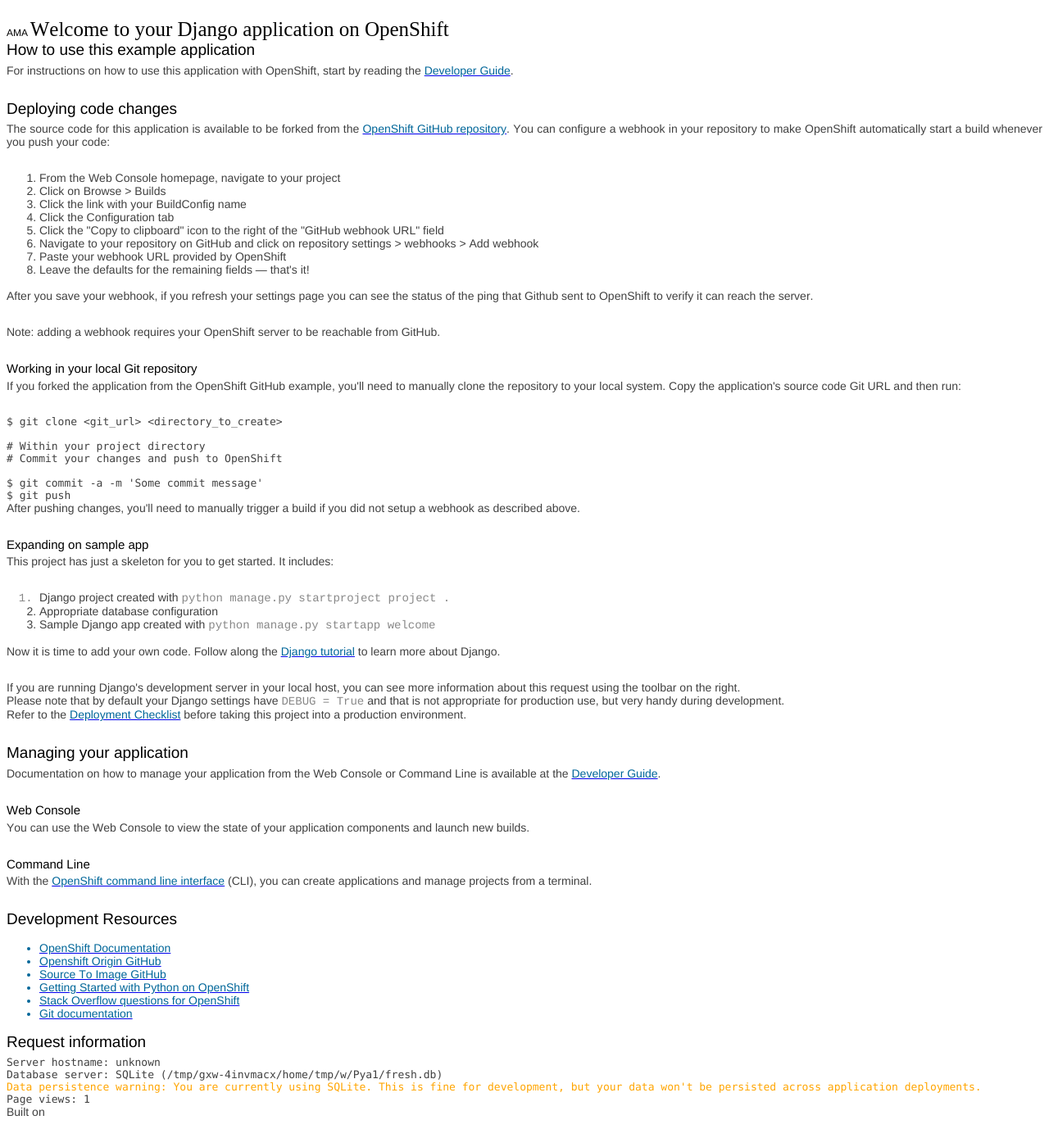
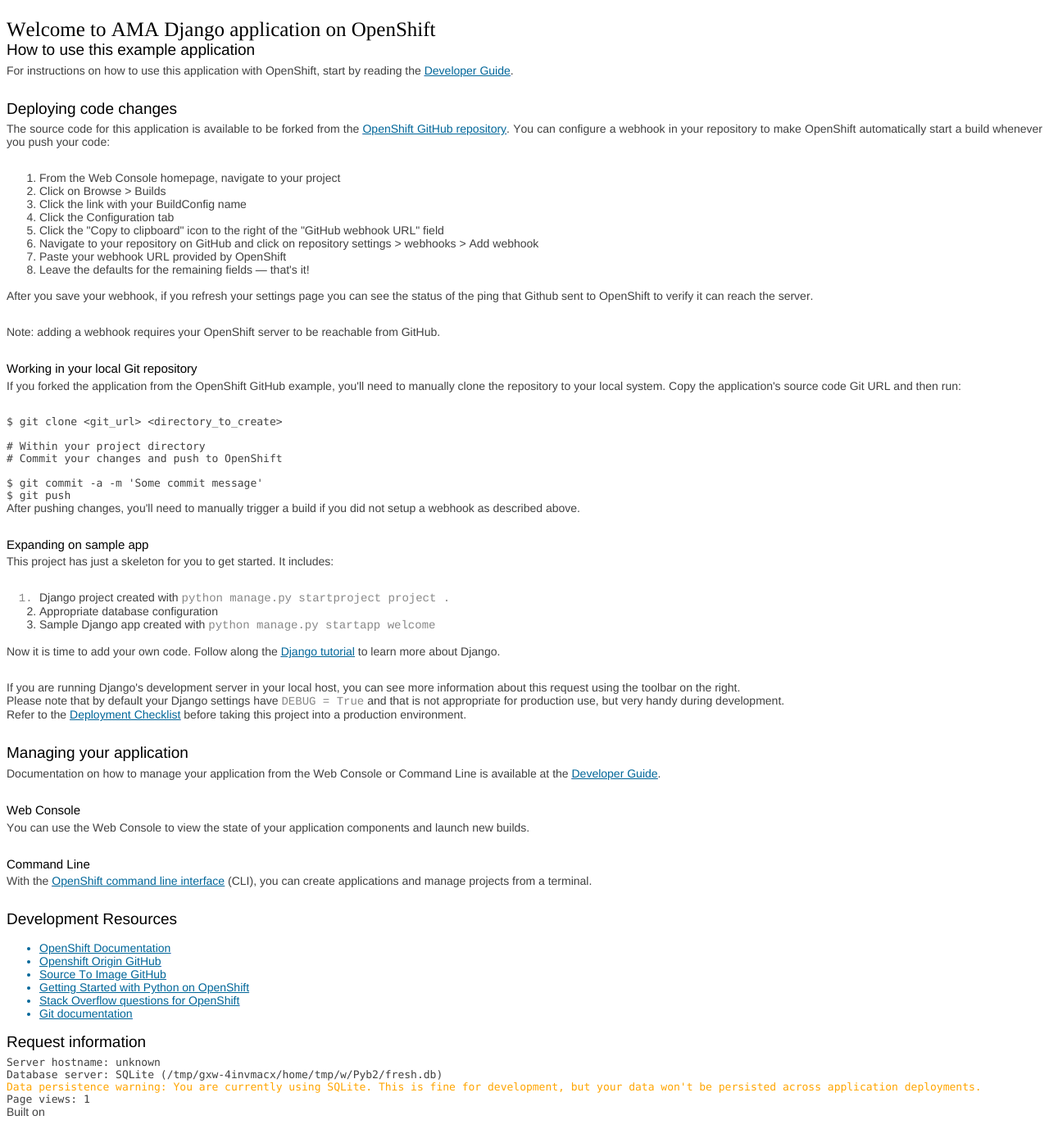
Before and after one commit to kos0ama/django-ex, a Django app: page / in a window 1280 px wide. Shown: the whole page at 82% size. Run offline with Django 3.2, Linux system fonts and the light colour scheme; data comes from the database, SQL or seed files in the repository; some libraries are stand-ins or nearby versions.

Commit message:
re charenge

```diff
--- a/welcome/templates/welcome/index.html
+++ b/welcome/templates/welcome/index.html
@@ -7,95 +7,98 @@
   <meta name="Generator" content="Cocoa HTML Writer">
   <meta name="CocoaVersion" content="1504.81">
   <style type="text/css">
-    p.p1 {margin: 0.0px 0.0px 0.0px 0.0px; font: 12.0px Helvetica; min-height: 14.0px}
-    p.p2 {margin: 0.0px 0.0px 0.0px 0.0px; font: 25.0px 'Helvetica Neue Light'; color: #000000; -webkit-text-stroke: #000000}
-    p.p4 {margin: 0.0px 0.0px 28.0px 0.0px; text-align: justify; line-height: 19.0px; font: 14.0px 'Helvetica Neue'; color: #404040; -webkit-text-stroke: #404040}
-    p.p5 {margin: 0.0px 0.0px 0.0px 0.0px; line-height: 19.0px; font: 14.0px 'Helvetica Neue'; color: #404040; -webkit-text-stroke: #404040}
-    p.p7 {margin: 0.0px 0.0px 0.0px 0.0px; line-height: 18.0px; font: 13.0px Menlo; color: #404040; -webkit-text-stroke: #404040; background-color: #ffffff}
-    p.p8 {margin: 0.0px 0.0px 0.0px 0.0px; line-height: 18.0px; font: 13.0px Menlo; color: #404040; -webkit-text-stroke: #404040; background-color: #ffffff; min-height: 15.0px}
-    p.p12 {margin: 0.0px 0.0px 0.0px 0.0px; line-height: 18.0px; font: 13.0px Menlo; color: #ffa500; -webkit-text-stroke: #ffa500; background-color: #ffffff}
-    p.p13 {margin: 0.0px 0.0px 0.0px 0.0px; line-height: 19.0px; font: 14.0px 'Helvetica Neue'; color: #006699; -webkit-text-stroke: #006699; min-height: 16.0px}
-    li.li5 {margin: 0.0px 0.0px 0.0px 0.0px; line-height: 19.0px; font: 14.0px 'Helvetica Neue'; color: #404040; -webkit-text-stroke: #404040}
-    li.li9 {margin: 0.0px 0.0px 0.0px 0.0px; line-height: 19.0px; font: 14.0px Courier; color: #888888; -webkit-text-stroke: #888888}
-    li.li10 {margin: 0.0px 0.0px 0.0px 0.0px; line-height: 19.0px; font: 14.0px 'Helvetica Neue'; color: #404040; -webkit-text-stroke: #888888}
-    li.li11 {margin: 0.0px 0.0px 0.0px 0.0px; line-height: 19.0px; font: 14.0px 'Helvetica Neue'; color: #006699; -webkit-text-stroke: #006699}
-    span.s1 {font: 12.0px Helvetica; color: #000000; -webkit-text-stroke: 0px #000000}
-    span.s2 {font-kerning: none}
-    span.s3 {font: 14.0px 'Helvetica Neue'; font-kerning: none; color: #006699; -webkit-text-stroke: 0px #006699}
-    span.s4 {-webkit-text-stroke: 0px #000000}
-    span.s5 {font: 14.0px 'Helvetica Neue'; color: #404040; -webkit-text-stroke: 0px #000000}
-    span.s6 {font: 14.0px 'Helvetica Neue'; font-kerning: none; color: #404040; -webkit-text-stroke: 0px #404040}
-    span.s7 {font-kerning: none; background-color: #ffffff}
-    span.s8 {font-kerning: none; -webkit-text-stroke: 0px #404040}
-    span.s9 {font: 14.0px Courier; font-kerning: none; color: #888888; background-color: #ffffff}
-    span.s10 {font: 14.0px Courier; font-kerning: none; color: #888888; background-color: #ffffff; -webkit-text-stroke: 0px #888888}
-    span.s11 {font-kerning: none; color: #006699}
-    span.s12 {font-kerning: none; color: #404040; -webkit-text-stroke: 0px #404040}
+    p.p1 {margin: 0.0px 0.0px 0.0px 0.0px; line-height: 14.0px; font: 12.0px Helvetica; color: #000000; -webkit-text-stroke: #000000}
+    p.p2 {margin: 0.0px 0.0px 0.0px 0.0px; line-height: 14.0px; font: 25.0px Times; color: #000000; -webkit-text-stroke: #000000}
+    p.p4 {margin: 0.0px 0.0px 28.0px 0.0px; text-align: justify; line-height: 16.0px; font: 14.0px 'Helvetica Neue'; color: #404040; -webkit-text-stroke: #404040}
+    p.p5 {margin: 0.0px 0.0px 0.0px 0.0px; line-height: 16.0px; font: 14.0px 'Helvetica Neue'; color: #404040; -webkit-text-stroke: #404040}
+    p.p7 {margin: 0.0px 0.0px 0.0px 0.0px; line-height: 15.0px; font: 13.0px Menlo; color: #404040; -webkit-text-stroke: #404040; background-color: #ffffff}
+    p.p8 {margin: 0.0px 0.0px 0.0px 0.0px; line-height: 15.0px; font: 13.0px Menlo; color: #404040; -webkit-text-stroke: #404040}
+    p.p12 {margin: 0.0px 0.0px 0.0px 0.0px; line-height: 15.0px; font: 13.0px Menlo; color: #ffa500; -webkit-text-stroke: #ffa500; background-color: #ffffff}
+    p.p13 {margin: 0.0px 0.0px 0.0px 0.0px; line-height: 16.0px; font: 14.0px 'Helvetica Neue'; color: #006699; -webkit-text-stroke: #006699}
+    li.li5 {margin: 0.0px 0.0px 0.0px 0.0px; line-height: 16.0px; font: 14.0px 'Helvetica Neue'; color: #404040; -webkit-text-stroke: #404040}
+    li.li9 {margin: 0.0px 0.0px 0.0px 0.0px; line-height: 16.0px; font: 14.0px Courier; color: #888888; -webkit-text-stroke: #888888}
+    li.li10 {margin: 0.0px 0.0px 0.0px 0.0px; line-height: 16.0px; font: 14.0px 'Helvetica Neue'; color: #404040; -webkit-text-stroke: #888888}
+    li.li11 {margin: 0.0px 0.0px 0.0px 0.0px; line-height: 16.0px; font: 14.0px 'Helvetica Neue'; color: #006699; -webkit-text-stroke: #000000}
+    span.s1 {font-kerning: none}
+    span.s2 {font: 14.0px 'Helvetica Neue'; text-decoration: underline ; font-kerning: none; color: #006699; -webkit-text-stroke: 0px #006699}
+    span.s3 {-webkit-text-stroke: 0px #000000}
+    span.s4 {font: 14.0px 'Helvetica Neue'; color: #404040; -webkit-text-stroke: 0px #000000}
+    span.s5 {font: 14.0px 'Helvetica Neue'; font-kerning: none; color: #404040; -webkit-text-stroke: 0px #404040}
+    span.s6 {font-kerning: none; background-color: #ffffff}
+    span.s7 {font-kerning: none; -webkit-text-stroke: 0px #404040}
+    span.s8 {font: 14.0px Courier; font-kerning: none; color: #888888; background-color: #ffffff}
+    span.s9 {font: 14.0px Courier; font-kerning: none; color: #888888; background-color: #ffffff; -webkit-text-stroke: 0px #888888}
+    span.s10 {text-decoration: underline ; font-kerning: none; color: #006699}
+    span.s11 {font-kerning: none; color: #404040; -webkit-text-stroke: 0px #404040}
     ol.ol1 {list-style-type: decimal}
     ul.ul1 {list-style-type: disc}
   </style>
 </head>
 <body>
-<p class="p1"><br></p>
-<p class="p2"><span class="s1">AMA </span><span class="s2">Welcome to your Django application on OpenShift</span></p>
-<h2 style="margin: 0.0px 0.0px 5.7px 0.0px; line-height: 26.2px; font: 19.0px 'Helvetica Neue'; color: #000000; -webkit-text-stroke: #000000"><span class="s2">How to use this example application</span></h2>
-<p class="p4"><span class="s2">For instructions on how to use this application with OpenShift, start by reading the <a href="http://docs.openshift.org/latest/dev_guide/templates.html#using-the-quickstart-templates"><span class="s3">Developer Guide</span></a>.</span></p>
-<h2 style="margin: 0.0px 0.0px 5.7px 0.0px; line-height: 26.2px; font: 19.0px 'Helvetica Neue'; color: #000000; -webkit-text-stroke: #000000"><span class="s2">Deploying code changes</span></h2>
-<p class="p4"><span class="s2">The source code for this application is available to be forked from the <a href="https://www.github.com/openshift/django-ex"><span class="s3">OpenShift GitHub repository</span></a>. You can configure a webhook in your repository to make OpenShift automatically start a build whenever you push your code:<span class="Apple-converted-space"> </span></span></p>
+<p class="p1"><span class="s1"><br>
+</span></p>
+<p class="p2"><span class="s1">Welcome to AMA Django application on OpenShift</span></p>
+<h2 style="margin: 0.0px 0.0px 5.7px 0.0px; line-height: 23.0px; font: 19.0px 'Helvetica Neue'; color: #000000; -webkit-text-stroke: #000000"><span class="s1">How to use this example application</span></h2>
+<p class="p4"><span class="s1">For instructions on how to use this application with OpenShift, start by reading the <a href="http://docs.openshift.org/latest/dev_guide/templates.html#using-the-quickstart-templates"><span class="s2">Developer Guide</span></a>.</span></p>
+<h2 style="margin: 0.0px 0.0px 5.7px 0.0px; line-height: 23.0px; font: 19.0px 'Helvetica Neue'; color: #000000; -webkit-text-stroke: #000000"><span class="s1">Deploying code changes</span></h2>
+<p class="p4"><span class="s1">The source code for this application is available to be forked from the <a href="https://www.github.com/openshift/django-ex"><span class="s2">OpenShift GitHub repository</span></a>. You can configure a webhook in your repository to make OpenShift automatically start a build whenever you push your code:<span class="Apple-converted-space"> </span></span></p>
 <ol class="ol1">
-  <li class="li5"><span class="s4"></span><span class="s2">From the Web Console homepage, navigate to your project</span></li>
-  <li class="li5"><span class="s4"></span><span class="s2">Click on Browse &gt; Builds</span></li>
-  <li class="li5"><span class="s4"></span><span class="s2">Click the link with your BuildConfig name</span></li>
-  <li class="li5"><span class="s4"></span><span class="s2">Click the Configuration tab</span></li>
-  <li class="li5"><span class="s4"></span><span class="s2">Click the "Copy to clipboard" icon to the right of the "GitHub webhook URL" field</span></li>
-  <li class="li5"><span class="s4"></span><span class="s2">Navigate to your repository on GitHub and click on repository settings &gt; webhooks &gt; Add webhook</span></li>
-  <li class="li5"><span class="s4"></span><span class="s2">Paste your webhook URL provided by OpenShift</span></li>
-  <li class="li5"><span class="s4"></span><span class="s2">Leave the defaults for the remaining fields — that's it!</span></li>
+  <li class="li5"><span class="s3"></span><span class="s1">From the Web Console homepage, navigate to your project</span></li>
+  <li class="li5"><span class="s3"></span><span class="s1">Click on Browse &gt; Builds</span></li>
+  <li class="li5"><span class="s3"></span><span class="s1">Click the link with your BuildConfig name</span></li>
+  <li class="li5"><span class="s3"></span><span class="s1">Click the Configuration tab</span></li>
+  <li class="li5"><span class="s3"></span><span class="s1">Click the "Copy to clipboard" icon to the right of the "GitHub webhook URL" field</span></li>
+  <li class="li5"><span class="s3"></span><span class="s1">Navigate to your repository on GitHub and click on repository settings &gt; webhooks &gt; Add webhook</span></li>
+  <li class="li5"><span class="s3"></span><span class="s1">Paste your webhook URL provided by OpenShift</span></li>
+  <li class="li5"><span class="s3"></span><span class="s1">Leave the defaults for the remaining fields — that's it!</span></li>
 </ol>
-<p class="p4"><span class="s2">After you save your webhook, if you refresh your settings page you can see the status of the ping that Github sent to OpenShift to verify it can reach the server.</span></p>
-<p class="p4"><span class="s2">Note: adding a webhook requires your OpenShift server to be reachable from GitHub.</span></p>
-<h3 style="margin: 0.0px 0.0px 4.5px 0.0px; line-height: 20.7px; font: 15.0px 'Helvetica Neue'; color: #000000; -webkit-text-stroke: #000000"><span class="s2">Working in your local Git repository</span></h3>
-<p class="p4"><span class="s2">If you forked the application from the OpenShift GitHub example, you'll need to manually clone the repository to your local system. Copy the application's source code Git URL and then run:</span></p>
-<p class="p7"><span class="s2">$ git clone &lt;git_url&gt; &lt;directory_to_create&gt;</span></p>
-<p class="p8"><span class="s2"></span><br></p>
-<p class="p7"><span class="s2"># Within your project directory</span></p>
-<p class="p7"><span class="s2"># Commit your changes and push to OpenShift</span></p>
-<p class="p8"><span class="s2"></span><br></p>
-<p class="p7"><span class="s2">$ git commit -a -m 'Some commit message'</span></p>
-<p class="p7"><span class="s2">$ git push</span></p>
-<p class="p4"><span class="s2">After pushing changes, you'll need to manually trigger a build if you did not setup a webhook as described above.</span></p>
-<h3 style="margin: 0.0px 0.0px 4.5px 0.0px; line-height: 20.7px; font: 15.0px 'Helvetica Neue'; color: #000000; -webkit-text-stroke: #000000"><span class="s2">Expanding on sample app</span></h3>
-<p class="p4"><span class="s2">This project has just a skeleton for you to get started. It includes:</span></p>
+<p class="p4"><span class="s1">After you save your webhook, if you refresh your settings page you can see the status of the ping that Github sent to OpenShift to verify it can reach the server.</span></p>
+<p class="p4"><span class="s1">Note: adding a webhook requires your OpenShift server to be reachable from GitHub.</span></p>
+<h3 style="margin: 0.0px 0.0px 4.5px 0.0px; line-height: 17.0px; font: 15.0px 'Helvetica Neue'; color: #000000; -webkit-text-stroke: #000000"><span class="s1">Working in your local Git repository</span></h3>
+<p class="p4"><span class="s1">If you forked the application from the OpenShift GitHub example, you'll need to manually clone the repository to your local system. Copy the application's source code Git URL and then run:</span></p>
+<p class="p7"><span class="s1">$ git clone &lt;git_url&gt; &lt;directory_to_create&gt;</span></p>
+<p class="p8"><span class="s1"><br>
+</span></p>
+<p class="p7"><span class="s1"># Within your project directory</span></p>
+<p class="p7"><span class="s1"># Commit your changes and push to OpenShift</span></p>
+<p class="p8"><span class="s1"><br>
+</span></p>
+<p class="p7"><span class="s1">$ git commit -a -m 'Some commit message'</span></p>
+<p class="p7"><span class="s1">$ git push</span></p>
+<p class="p4"><span class="s1">After pushing changes, you'll need to manually trigger a build if you did not setup a webhook as described above.</span></p>
+<h3 style="margin: 0.0px 0.0px 4.5px 0.0px; line-height: 17.0px; font: 15.0px 'Helvetica Neue'; color: #000000; -webkit-text-stroke: #000000"><span class="s1">Expanding on sample app</span></h3>
+<p class="p4"><span class="s1">This project has just a skeleton for you to get started. It includes:</span></p>
 <ol class="ol1">
-  <li class="li9"><span class="s5"></span><span class="s6">Django project created with </span><span class="s7">python manage.py startproject project .</span></li>
-  <li class="li5"><span class="s4"></span><span class="s2">Appropriate database configuration</span></li>
-  <li class="li10"><span class="s4"></span><span class="s8">Sample Django app created with </span><span class="s9">python manage.py startapp welcome</span></li>
+  <li class="li9"><span class="s4"></span><span class="s5">Django project created with </span><span class="s6">python manage.py startproject project .</span></li>
+  <li class="li5"><span class="s3"></span><span class="s1">Appropriate database configuration</span></li>
+  <li class="li10"><span class="s3"></span><span class="s7">Sample Django app created with </span><span class="s8">python manage.py startapp welcome</span></li>
 </ol>
-<p class="p4"><span class="s2">Now it is time to add your own code. Follow along the <a href="https://docs.djangoproject.com/en/1.11/intro/tutorial01/"><span class="s3">Django tutorial</span></a> to learn more about Django.<span class="Apple-converted-space"> </span></span></p>
-<p class="p4"><span class="s2">If you are running Django's development server in your local host, you can see more information about this request using the toolbar on the right.<br>
-Please note that by default your Django settings have </span><span class="s10">DEBUG = True</span><span class="s2"> and that is not appropriate for production use, but very handy during development.<br>
-Refer to the <a href="https://docs.djangoproject.com/en/1.11/howto/deployment/checklist/"><span class="s3">Deployment Checklist</span></a> before taking this project into a production environment.<span class="Apple-converted-space"> </span></span></p>
-<h2 style="margin: 0.0px 0.0px 5.7px 0.0px; line-height: 26.2px; font: 19.0px 'Helvetica Neue'; color: #000000; -webkit-text-stroke: #000000"><span class="s2">Managing your application</span></h2>
-<p class="p4"><span class="s2">Documentation on how to manage your application from the Web Console or Command Line is available at the <a href="http://docs.openshift.org/latest/dev_guide/overview.html"><span class="s3">Developer Guide</span></a>.</span></p>
-<h3 style="margin: 0.0px 0.0px 4.5px 0.0px; line-height: 20.7px; font: 15.0px 'Helvetica Neue'; color: #000000; -webkit-text-stroke: #000000"><span class="s2">Web Console</span></h3>
-<p class="p4"><span class="s2">You can use the Web Console to view the state of your application components and launch new builds.</span></p>
-<h3 style="margin: 0.0px 0.0px 4.5px 0.0px; line-height: 20.7px; font: 15.0px 'Helvetica Neue'; color: #000000; -webkit-text-stroke: #000000"><span class="s2">Command Line</span></h3>
-<p class="p4"><span class="s2">With the <a href="http://docs.openshift.org/latest/cli_reference/overview.html"><span class="s3">OpenShift command line interface</span></a> (CLI), you can create applications and manage projects from a terminal.</span></p>
-<h2 style="margin: 0.0px 0.0px 5.7px 0.0px; line-height: 26.2px; font: 19.0px 'Helvetica Neue'; color: #000000; -webkit-text-stroke: #000000"><span class="s2">Development Resources</span></h2>
+<p class="p4"><span class="s1">Now it is time to add your own code. Follow along the <a href="https://docs.djangoproject.com/en/1.11/intro/tutorial01/"><span class="s2">Django tutorial</span></a> to learn more about Django.<span class="Apple-converted-space"> </span></span></p>
+<p class="p4"><span class="s1">If you are running Django's development server in your local host, you can see more information about this request using the toolbar on the right.<br>
+Please note that by default your Django settings have </span><span class="s9">DEBUG = True</span><span class="s1"> and that is not appropriate for production use, but very handy during development.<br>
+Refer to the <a href="https://docs.djangoproject.com/en/1.11/howto/deployment/checklist/"><span class="s2">Deployment Checklist</span></a> before taking this project into a production environment.<span class="Apple-converted-space"> </span></span></p>
+<h2 style="margin: 0.0px 0.0px 5.7px 0.0px; line-height: 23.0px; font: 19.0px 'Helvetica Neue'; color: #000000; -webkit-text-stroke: #000000"><span class="s1">Managing your application</span></h2>
+<p class="p4"><span class="s1">Documentation on how to manage your application from the Web Console or Command Line is available at the <a href="http://docs.openshift.org/latest/dev_guide/overview.html"><span class="s2">Developer Guide</span></a>.</span></p>
+<h3 style="margin: 0.0px 0.0px 4.5px 0.0px; line-height: 17.0px; font: 15.0px 'Helvetica Neue'; color: #000000; -webkit-text-stroke: #000000"><span class="s1">Web Console</span></h3>
+<p class="p4"><span class="s1">You can use the Web Console to view the state of your application components and launch new builds.</span></p>
+<h3 style="margin: 0.0px 0.0px 4.5px 0.0px; line-height: 17.0px; font: 15.0px 'Helvetica Neue'; color: #000000; -webkit-text-stroke: #000000"><span class="s1">Command Line</span></h3>
+<p class="p4"><span class="s1">With the <a href="http://docs.openshift.org/latest/cli_reference/overview.html"><span class="s2">OpenShift command line interface</span></a> (CLI), you can create applications and manage projects from a terminal.</span></p>
+<h2 style="margin: 0.0px 0.0px 5.7px 0.0px; line-height: 23.0px; font: 19.0px 'Helvetica Neue'; color: #000000; -webkit-text-stroke: #000000"><span class="s1">Development Resources</span></h2>
 <ul class="ul1">
-  <li class="li11"><span class="s4"><a href="http://docs.openshift.org/latest/welcome/index.html"><span class="s11">OpenShift Documentation</span></a></span></li>
-  <li class="li11"><span class="s4"><a href="https://github.com/openshift/origin"><span class="s11">Openshift Origin GitHub</span></a></span></li>
-  <li class="li11"><span class="s4"><a href="https://github.com/openshift/source-to-image"><span class="s11">Source To Image GitHub</span></a></span></li>
-  <li class="li11"><span class="s4"><a href="http://docs.openshift.org/latest/using_images/s2i_images/python.html"><span class="s11">Getting Started with Python on OpenShift</span></a></span></li>
-  <li class="li11"><span class="s4"><a href="http://stackoverflow.com/questions/tagged/openshift"><span class="s11">Stack Overflow questions for OpenShift</span></a></span></li>
-  <li class="li11"><span class="s4"><a href="http://git-scm.com/documentation"><span class="s11">Git documentation</span></a></span></li>
+  <li class="li11"><span class="s3"><a href="http://docs.openshift.org/latest/welcome/index.html"><span class="s10">OpenShift Documentation</span></a></span></li>
+  <li class="li11"><span class="s3"><a href="https://github.com/openshift/origin"><span class="s10">Openshift Origin GitHub</span></a></span></li>
+  <li class="li11"><span class="s3"><a href="https://github.com/openshift/source-to-image"><span class="s10">Source To Image GitHub</span></a></span></li>
+  <li class="li11"><span class="s3"><a href="http://docs.openshift.org/latest/using_images/s2i_images/python.html"><span class="s10">Getting Started with Python on OpenShift</span></a></span></li>
+  <li class="li11"><span class="s3"><a href="http://stackoverflow.com/questions/tagged/openshift"><span class="s10">Stack Overflow questions for OpenShift</span></a></span></li>
+  <li class="li11"><span class="s3"><a href="http://git-scm.com/documentation"><span class="s10">Git documentation</span></a></span></li>
 </ul>
-<h2 style="margin: 0.0px 0.0px 5.7px 0.0px; line-height: 26.2px; font: 19.0px 'Helvetica Neue'; color: #000000; -webkit-text-stroke: #000000"><span class="s2">Request information</span></h2>
-<p class="p7"><span class="s2">Server hostname: {{ hostname }}</span></p>
-<p class="p7"><span class="s2">Database server: {{ database.engine }} ({{ database.url }})</span></p>
-<p class="p12"><span class="s12">{% if database.is_sqlite %}</span><span class="s2">Data persistence warning: You are currently using SQLite. This is fine for development, but your data won't be persisted across application deployments.</span><span class="s12">{% endif %}</span></p>
-<p class="p7"><span class="s2">Page views: {{ count }}</span></p>
-<p class="p5"><span class="s2">Built on</span></p>
-<p class="p13"><span class="s2"></span><br></p>
+<h2 style="margin: 0.0px 0.0px 5.7px 0.0px; line-height: 23.0px; font: 19.0px 'Helvetica Neue'; color: #000000; -webkit-text-stroke: #000000"><span class="s1">Request information</span></h2>
+<p class="p7"><span class="s1">Server hostname: {{ hostname }}</span></p>
+<p class="p7"><span class="s1">Database server: {{ database.engine }} ({{ database.url }})</span></p>
+<p class="p12"><span class="s11">{% if database.is_sqlite %}</span><span class="s1">Data persistence warning: You are currently using SQLite. This is fine for development, but your data won't be persisted across application deployments.</span><span class="s11">{% endif %}</span></p>
+<p class="p7"><span class="s1">Page views: {{ count }}</span></p>
+<p class="p5"><span class="s1">Built on</span></p>
+<p class="p13"><span class="s1"><br>
+</span></p>
 </body>
 </html>
```
